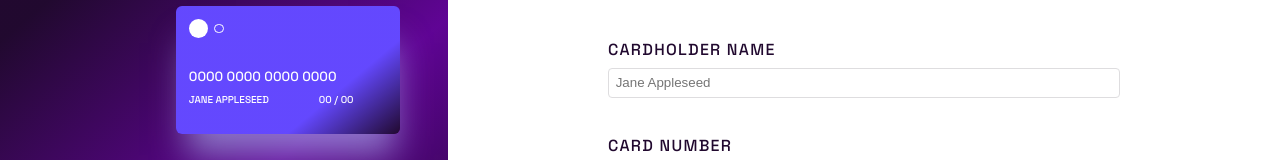
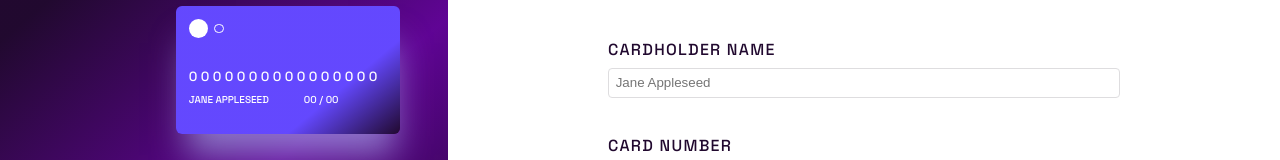
Before and after one commit to anais-jouanny/interactive-card, a React app: page / in a window 1280 px wide. Shown: the part 194-354 px from the top of the page. Built offline with nearby package versions, Linux system fonts and the light colour scheme.

Commit message:
add proptypes

```diff
--- a/src/components/App/App.js
+++ b/src/components/App/App.js
@@ -28,7 +28,7 @@ function App() {
 
   return (
     <div className="app">
-      <Header infos={infos} newName={newName} />
+      <Header infos={infos} />
       <Form
         newName={newName}
         setNewName={setNewName}
--- a/src/components/Form/FormNumber/FormNumber.js
+++ b/src/components/Form/FormNumber/FormNumber.js
@@ -1,15 +1,18 @@
+import PropTypes from 'prop-types';
+
 function FormNumber({ newNumber, setNewNumber, changeInfos }) {
   const handleChange = (event) => {
     setNewNumber(event.target.value);
     changeInfos(event.target.value, 'number');
   };
+
   return (
     <label>card number
       <input
         type="text"
         name="number"
-        minLength="19"
-        maxLength="19"
+        minLength="16"
+        maxLength="16"
         placeholder="1234 5678 9123 0000"
         value={newNumber}
         onChange={handleChange}
@@ -19,4 +22,10 @@ function FormNumber({ newNumber, setNewNumber, changeInfos }) {
   );
 }
 
+FormNumber.propTypes = {
+  newNumber: PropTypes.string.isRequired,
+  setNewNumber: PropTypes.func.isRequired,
+  changeInfos: PropTypes.func.isRequired,
+};
+
 export default FormNumber;
--- a/src/components/Header/Frontcard/Frontcard.js
+++ b/src/components/Header/Frontcard/Frontcard.js
@@ -8,7 +8,7 @@ function Frontcard({ infos }) {
         <div className="circle-xl" />
         <div className="circle-xs" />
       </div>
-      <div className="front-number">{infos.number}</div>
+      <div className="front-number">{infos.number.split('').join(' ')}</div>
       <div className="front-name">{infos.name}</div>
       <div className="front-date">
         <span className="month">{infos.month} </span>
--- a/src/components/Header/Frontcard/Frontcard.scss
+++ b/src/components/Header/Frontcard/Frontcard.scss
@@ -59,5 +59,5 @@
   font-size: x-small;
   display: inline;
   position: relative;
-  left: 5em;
+  left: 3.5em;
 }
--- a/src/data/infos.js
+++ b/src/data/infos.js
@@ -1,7 +1,7 @@
 export default
 {
   name: 'jane appleseed',
-  number: '0000 0000 0000 0000',
+  number: '0000000000000000',
   month: '00',
   year: '00',
   cvc: '000',
```
Also changed, not shown: src/components/Form/FormDate/FormDate.js (+12 -0 lines).
